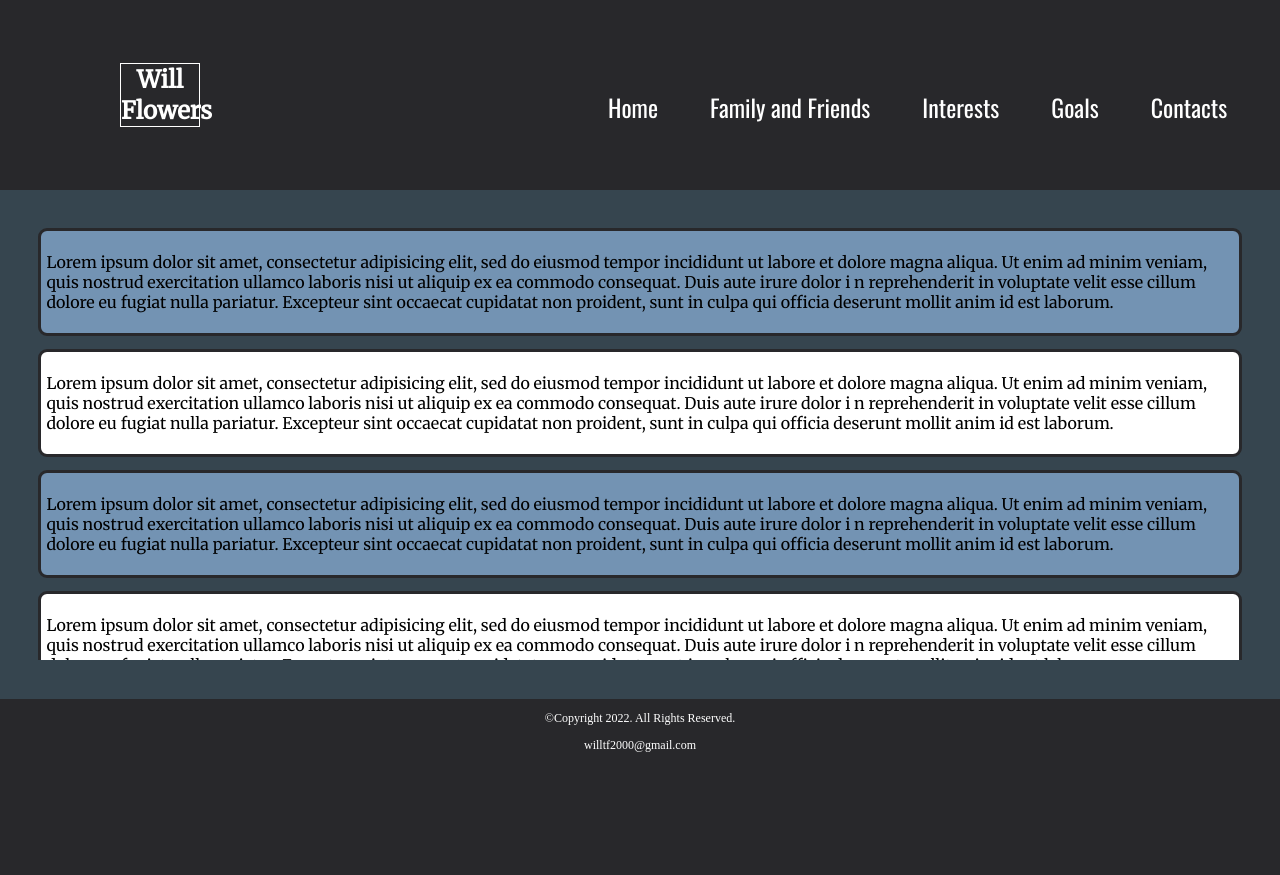
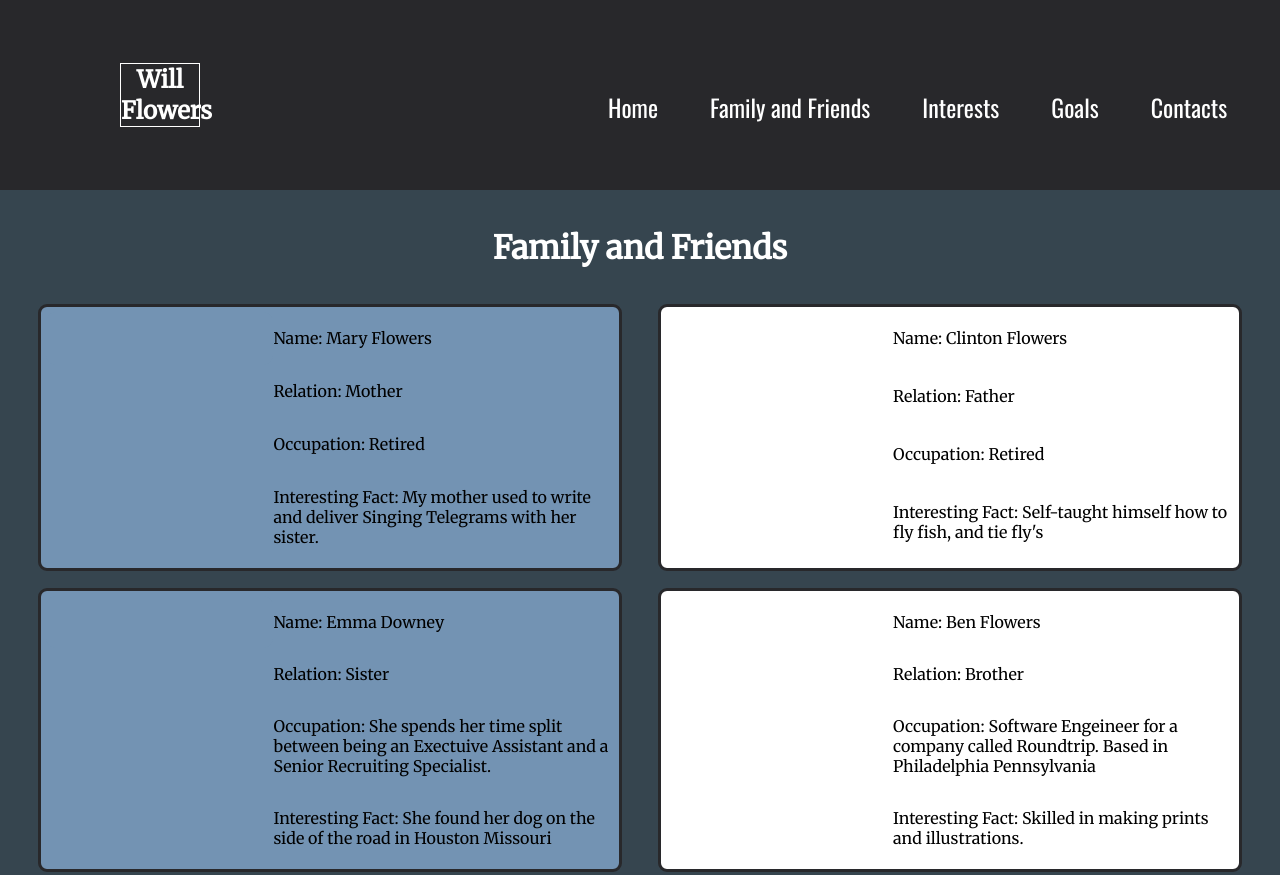
Before and after one commit to BobbyTerence/FinalProject, a plain HTML site: page fnf.html in a window 1280 px wide. Shown: the top 875 px of the page. Before the commit the page ends 800 px from the top, so only its background shows below. Drawn offline with nearby package versions, Linux system fonts and the light colour scheme.

Commit message:
Resorting to finishing content before styling the rest because I'm getting annoyed

```diff
--- a/css/stylesheet.css
+++ b/css/stylesheet.css
@@ -90,6 +90,12 @@ main {
   color: #fff;
 }
 
+/* Styling for the 'Heading' class */
+.heading {
+  text-align: center;
+  margin-bottom: 3%;
+}
+
 /* Styling content on Home Page */
 .bio {
   padding: 3%;
@@ -114,15 +120,20 @@ main {
   color: #000;
 }
 
-/* Styling content on Family and Friends Page */
-.family {
+/* Styling content on Family and Friends Page : Mobile */
+.boxes {
   overflow: auto;
   display: grid;
   grid-template-rows: [motha] 1fr [fatha] 1fr [sista] 1fr [brotha] 1fr;
   grid-row-gap: 3%;
 }
 
-.family div {
+#fam-img {
+  border: none;
+  background: inherit;
+}
+
+.boxes div {
   background: #fff;
   color: #000;
   border: 3px solid #28282B;
@@ -130,25 +141,66 @@ main {
   padding: 5px;
 }
 
-.family div:nth-of-type(odd) {
+.boxes div:nth-of-type(odd) {
   background: #7393B3;
   color: #000;
 }
 
 #motha {
   grid-row: motha;
+  display: grid;
+  grid-template-columns: [img] 2fr [info] 3fr;
+  grid-row-gap: 0;
+}
+
+#motha #fam-img {
+  grid-column: img;
+}
+
+#motha p {
+  grid-column: info;
 }
 
 #fatha {
   grid-row: fatha;
+  display: grid;
+  grid-template-columns: [img] 2fr [info] 3fr;
+}
+
+#fatha #fam-img {
+  grid-column: img;
+}
+
+#fatha p {
+  grid-column: info;
 }
 
 #sista {
   grid-row: sista;
+  display: grid;
+  grid-template-columns: [img] 2fr [info] 3fr;
+}
+
+#sista #fam-img {
+  grid-column: img;
+}
+
+#sista p {
+  grid-column: info;
 }
 
 #brotha {
   grid-row: brotha;
+  display: grid;
+  grid-template-columns: [img] 2fr [info] 3fr;
+}
+
+#brotha #fam-img {
+  grid-column: img;
+}
+
+#brotha p {
+  grid-column: info;
 }
 
 /* Styling content on the contact page */
@@ -245,6 +297,35 @@ footer p a {
     background-color: #ccc;
     color: #000;
   }
+
+  /* Styling content on Family and Friends Page : Tablet & Desktop */
+  .boxes {
+    overflow: visible;
+    grid-template-columns: [left-grid] 1fr [right-grid] 1fr;
+    grid-template-rows: [first] 1fr [second] 1fr;
+    grid-column-gap: 3%;
+    grid-row-gap: 3%;
+  }
+
+  #motha {
+    grid-column: left-grid;
+    grid-row: first;
+  }
+
+  #fatha {
+    grid-column: right-grid;
+    grid-row: first;
+  }
+
+  #sista {
+    grid-column: left-grid;
+    grid-row: second;
+  }
+
+  #brotha {
+    grid-column: right-grid;
+    grid-row: second;
+  }
 }
 
 @media screen and (min-width: 1015px), print {
--- a/fnf.html
+++ b/fnf.html
@@ -31,47 +31,53 @@
 
       <!-- Main Content about Family and Friends -->
       <main>
-        <div class = "family">
+
+        <div class = "heading">
+          <h1> Family and Friends </h1>
+        </div>
+
+        <div class = "boxes">
           <div id = "motha">
-            <p> Lorem ipsum dolor sit amet, consectetur adipisicing elit, sed do
-               eiusmod tempor incididunt ut labore et dolore magna aliqua. Ut
-               enim ad minim veniam, quis nostrud exercitation ullamco laboris
-               nisi ut aliquip ex ea commodo consequat. Duis aute irure dolor i
-               n reprehenderit in voluptate velit esse cillum dolore eu fugiat
-               nulla pariatur. Excepteur sint occaecat cupidatat non proident,
-               sunt in culpa qui officia deserunt mollit anim id est laborum. </p>
+            <div id = "fam-img">
+            </div>
+            <p> Name: Mary Flowers</p>
+            <p> Relation: Mother</p>
+            <p> Occupation: Retired </p>
+            <p> Interesting Fact: My mother used to write and deliver Singing
+              Telegrams with her sister. </p>
           </div>
 
           <div id = "fatha">
-            <p> Lorem ipsum dolor sit amet, consectetur adipisicing elit, sed do
-               eiusmod tempor incididunt ut labore et dolore magna aliqua. Ut
-               enim ad minim veniam, quis nostrud exercitation ullamco laboris
-               nisi ut aliquip ex ea commodo consequat. Duis aute irure dolor i
-               n reprehenderit in voluptate velit esse cillum dolore eu fugiat
-               nulla pariatur. Excepteur sint occaecat cupidatat non proident,
-               sunt in culpa qui officia deserunt mollit anim id est laborum. </p>
+            <div id = "fam-img">
+            </div>
+            <p> Name: Clinton Flowers </p>
+            <p> Relation: Father </p>
+            <p> Occupation: Retired </p>
+            <p> Interesting Fact: Self-taught himself how to fly fish, and tie fly's </p>
           </div>
 
           <div id = "sista">
-            <p> Lorem ipsum dolor sit amet, consectetur adipisicing elit, sed do
-               eiusmod tempor incididunt ut labore et dolore magna aliqua. Ut
-               enim ad minim veniam, quis nostrud exercitation ullamco laboris
-               nisi ut aliquip ex ea commodo consequat. Duis aute irure dolor i
-               n reprehenderit in voluptate velit esse cillum dolore eu fugiat
-               nulla pariatur. Excepteur sint occaecat cupidatat non proident,
-               sunt in culpa qui officia deserunt mollit anim id est laborum. </p>
+            <div id = "fam-img">
+            </div>
+            <p> Name: Emma Downey </p>
+            <p> Relation: Sister </p>
+            <p> Occupation: She spends her time split between being an Exectuive Assistant
+              and a Senior Recruiting Specialist. </p>
+            <p> Interesting Fact: She found her dog on the side of the road in
+              Houston Missouri</p>
           </div>
 
           <div id = "brotha">
-            <p> Lorem ipsum dolor sit amet, consectetur adipisicing elit, sed do
-               eiusmod tempor incididunt ut labore et dolore magna aliqua. Ut
-               enim ad minim veniam, quis nostrud exercitation ullamco laboris
-               nisi ut aliquip ex ea commodo consequat. Duis aute irure dolor i
-               n reprehenderit in voluptate velit esse cillum dolore eu fugiat
-               nulla pariatur. Excepteur sint occaecat cupidatat non proident,
-               sunt in culpa qui officia deserunt mollit anim id est laborum. </p>
+            <div id = "fam-img">
+            </div>
+            <p> Name: Ben Flowers</p>
+            <p> Relation: Brother </p>
+            <p> Occupation: Software Engeineer for a company called Roundtrip.
+            Based in Philadelphia Pennsylvania</p>
+            <p> Interesting Fact: Skilled in making prints and illustrations. </p>
           </div>
         </div>
+
       </main>
 
       <footer>
```
Also changed, not shown: contact.html (+4 -0 lines), goals.html (added, +59 -0 lines), index.html (+2 -0 lines), interests.html (added, +99 -0 lines), css/MTGlogo.png (added).
